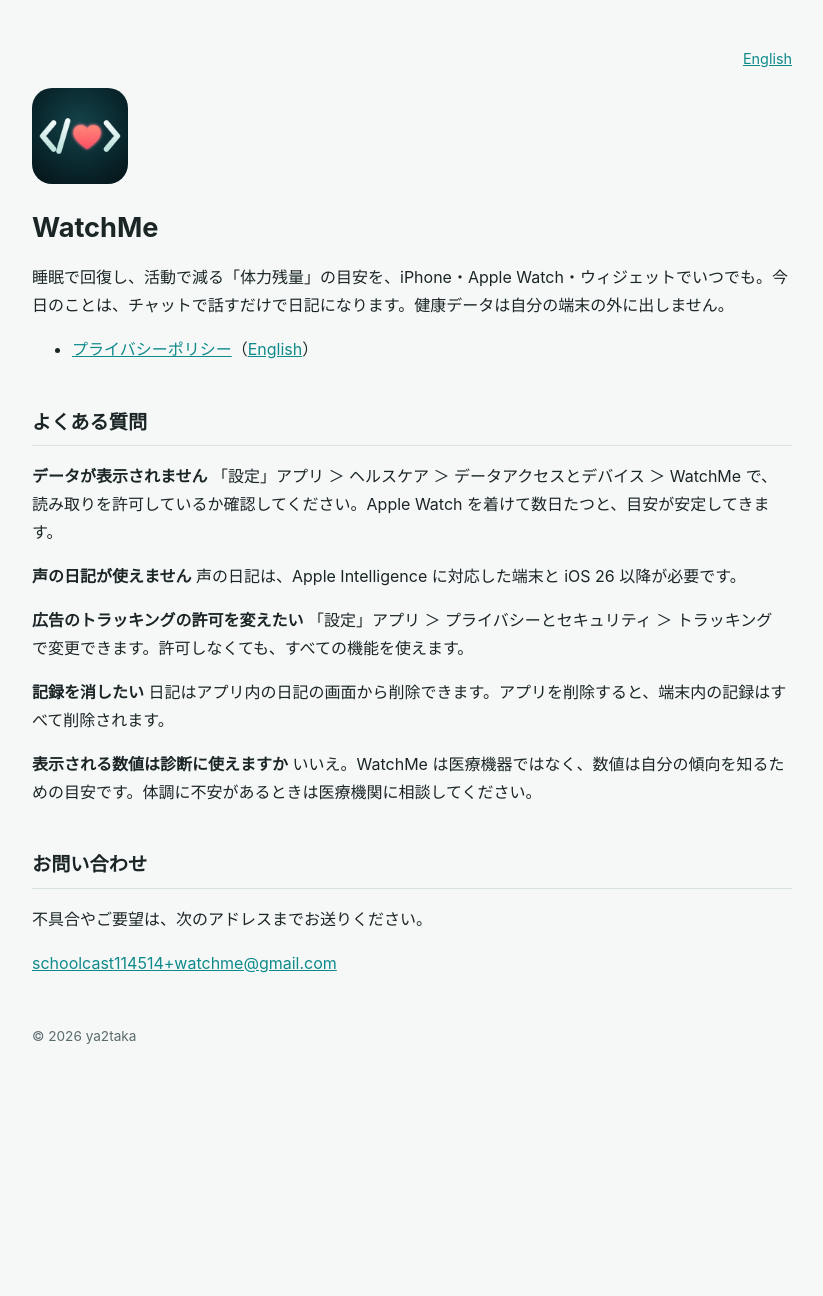
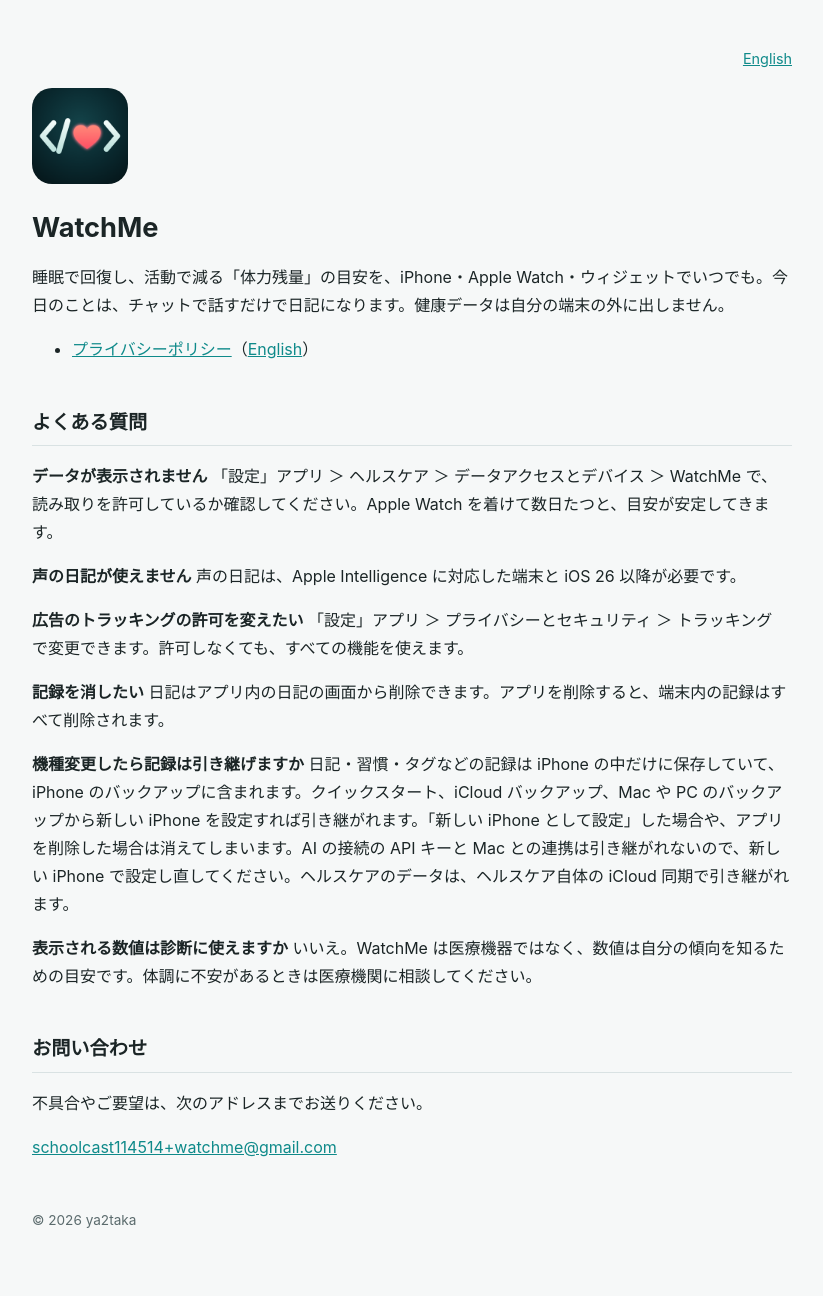
Before and after one commit to ya2taka/ya2taka.github.io, a Jekyll site: the page built from watchme/index.md, in a window 1280 px wide. Shown: the whole page, without its empty margins (228-1051 px from the left). Built offline with Jekyll 4.4.1, drawn with Linux system fonts in a browser that asks for light colours; before the commit the page ends 1112 px from its top, so only the background shows below that.

Commit message:
WatchMe のサポートページに、機種変更で記録を引き継げるかの質問を追加（日・英）
Co-Authored-By: Claude Opus 5.5 <noreply@anthropic.com>

```diff
--- a/watchme/index.md
+++ b/watchme/index.md
@@ -27,6 +27,9 @@ altlabel: English
 **記録を消したい**
 日記はアプリ内の日記の画面から削除できます。アプリを削除すると、端末内の記録はすべて削除されます。
 
+**機種変更したら記録は引き継げますか**
+日記・習慣・タグなどの記録は iPhone の中だけに保存していて、iPhone のバックアップに含まれます。クイックスタート、iCloud バックアップ、Mac や PC のバックアップから新しい iPhone を設定すれば引き継がれます。「新しい iPhone として設定」した場合や、アプリを削除した場合は消えてしまいます。AI の接続の API キーと Mac との連携は引き継がれないので、新しい iPhone で設定し直してください。ヘルスケアのデータは、ヘルスケア自体の iCloud 同期で引き継がれます。
+
 **表示される数値は診断に使えますか**
 いいえ。WatchMe は医療機器ではなく、数値は自分の傾向を知るための目安です。体調に不安があるときは医療機関に相談してください。
 
```
Also changed, not shown: watchme/en/index.md (+3 -0 lines).
